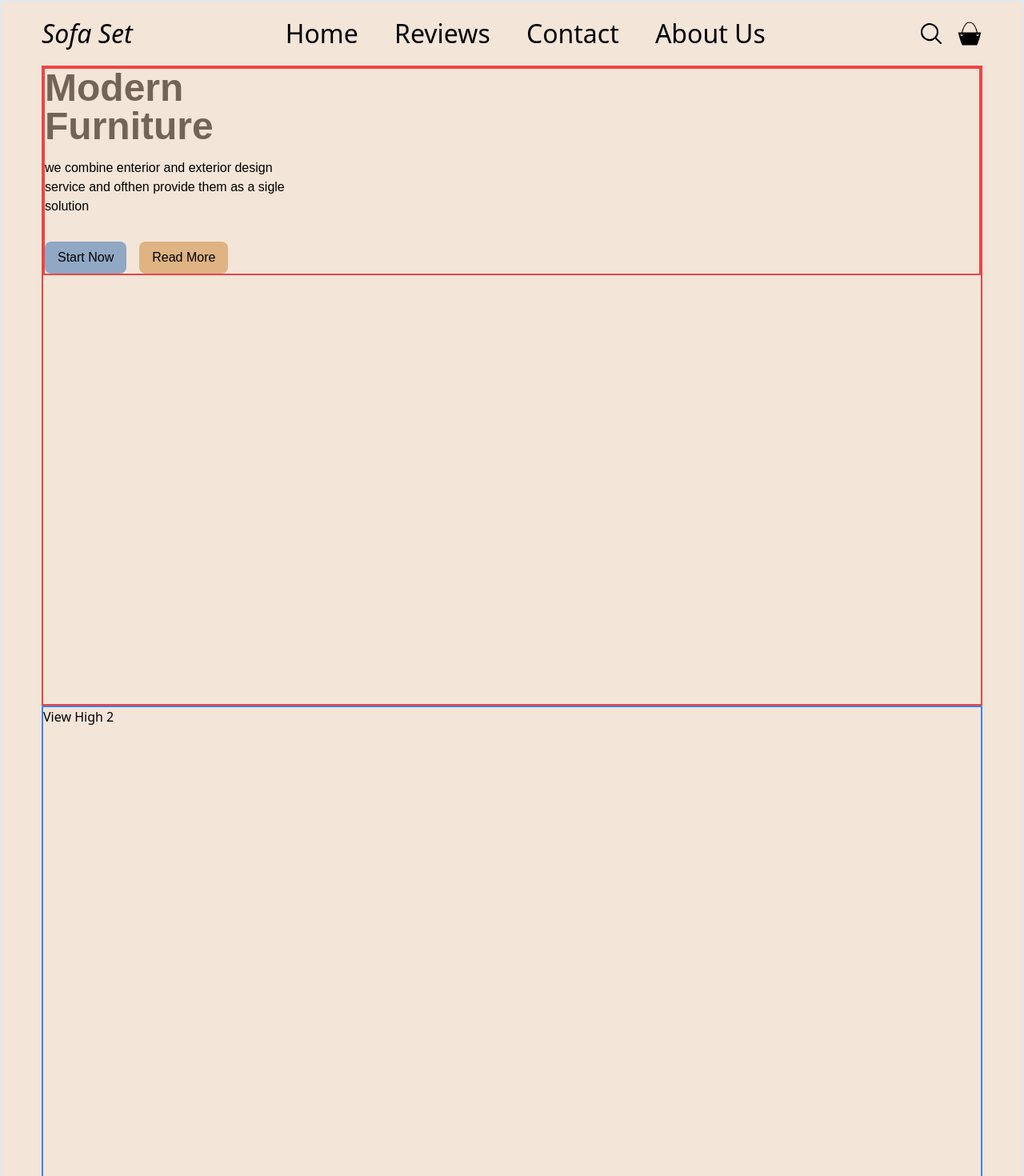
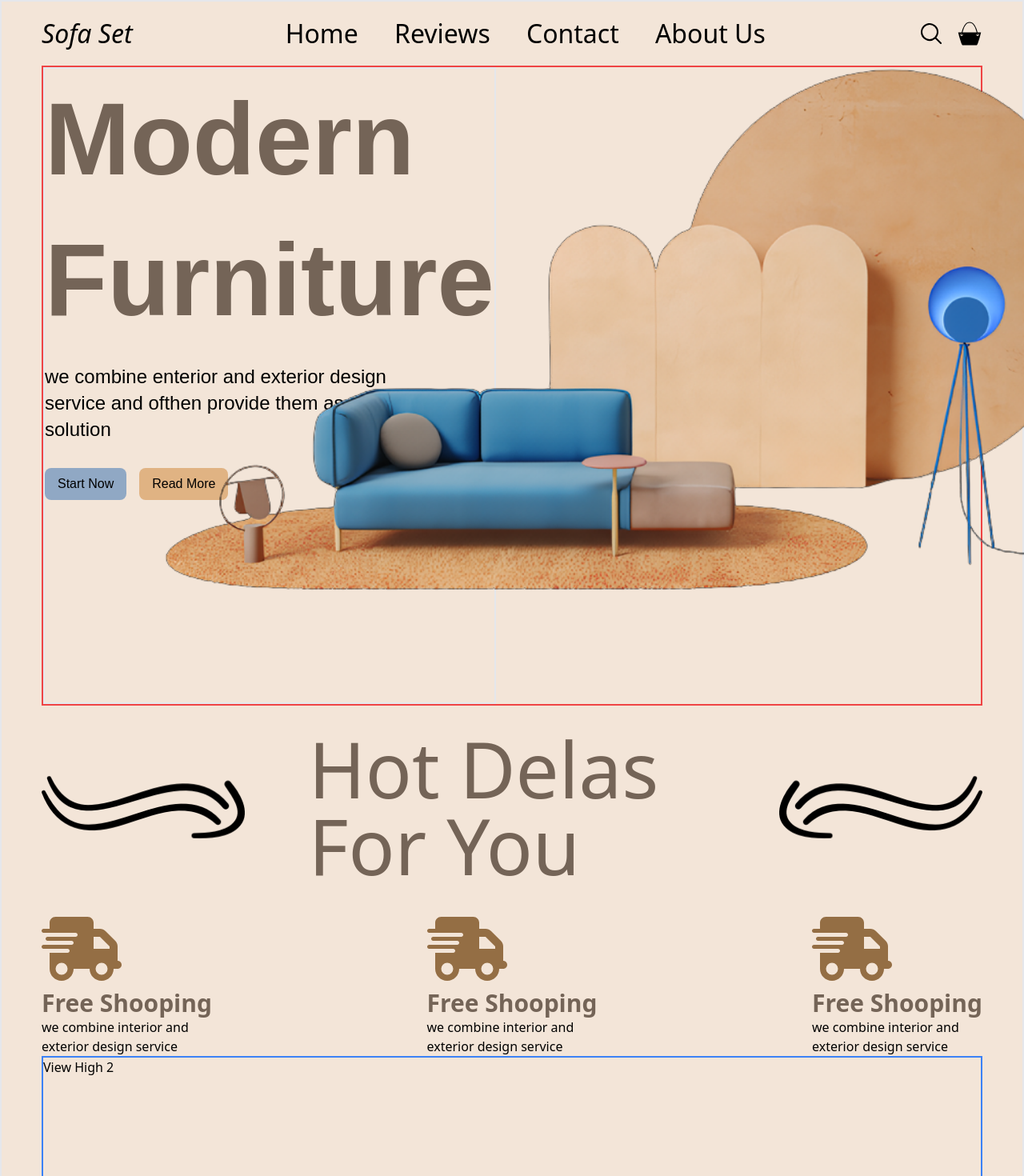
Before and after one commit to Aldyfaisal80/T10-furniture-store, a React (Vite) app: page / in a window 1280 px wide. Shown: the top 1470 px of the page at 80% size. Built offline with nearby package versions, Linux system fonts and the light colour scheme.

Commit message:
add hover color

```diff
--- a/src/components/fragments/Content.jsx
+++ b/src/components/fragments/Content.jsx
@@ -1,17 +1,48 @@
+import HeaderImg from "../../../public/assets/images/header1.png"
+import ArrowLeft from "../../../public/assets/images/arrow left.png"
+import ArrowRight from "../../../public/assets/images/arrow right.png"
+
+import { FaTruckFast } from "react-icons/fa6";
+import { FaCircleDollarToSlot } from "react-icons/fa6";
+import { PiChats } from "react-icons/pi";
+
 export default function Content() {
     return (
         <div>
-            <div className="w-full h-screen border-2 border-red-500">
-                <div className="font-Poppins border-red-500 border-2 whitespace flex flex-col gap-4">
-                    <div className="text-font-color text-5xl font-bold">
-                        <span>Modern <br /> Furniture</span>
+            <div className="w-full h-screen border-2 border-red-500 flex relative">
+                <div className="font-Poppins border-2 whitespace flex flex-col gap-4">
+                    <div className="text-font-color text-9xl font-bold leading-snug">
+                        <span className="text-justify">Modern <br /> Furniture</span>
                     </div>
-                    <span>we combine enterior and exterior design <br /> service and ofthen provide them as a sigle <br /> solution
+                    <span className="text-2xl leading-snug">we combine enterior and exterior design <br /> service and ofthen provide them as a sigle <br /> solution
                     </span>
                     <div className="flex gap-4 mt-4">
                         <button className="bg-primary-blue  px-4 py-2 rounded-lg">Start Now</button>
                         <button className="bg-primary-brown px-4 py-2 rounded-lg">Read More</button>
                     </div>
+                </div>
+                <img src={HeaderImg} className="absolute right-0 mr-[-54px] w-[1500px]" alt="" />
+            </div>
+            <div className="flex items-center justify-center gap-20 w-full text-font-color">
+                <div><img src={ArrowRight} className="w-[400px]" alt="" /></div>
+                <span className="text-8xl">Hot Delas For You</span>
+                <div><img src={ArrowLeft} className="w-[400px]" alt="" /></div>
+            </div>
+            <div className="flex items-center justify-between">
+                <div className="flex flex-col">
+                    <FaTruckFast size={100} className="text-icon-color"/>
+                    <h1 className="text-3xl text-font-color font-bold">Free Shooping</h1>
+                    <span>we combine interior and <br /> exterior design service</span>
+                </div>
+                <div className="flex flex-col">
+                    <FaTruckFast size={100} className="text-icon-color"/>
+                    <h1 className="text-3xl text-font-color font-bold">Free Shooping</h1>
+                    <span>we combine interior and <br /> exterior design service</span>
+                </div>
+                <div className="flex flex-col">
+                    <FaTruckFast size={100} className="text-icon-color"/>
+                    <h1 className="text-3xl text-font-color font-bold">Free Shooping</h1>
+                    <span>we combine interior and <br /> exterior design service</span>
                 </div>
             </div>
             <div className="w-full h-screen border-2 border-blue-500">
--- a/tailwind.config.js
+++ b/tailwind.config.js
@@ -13,7 +13,9 @@ export default {
         'font-color': '#746457',
         'primary-blue': '#90A8C4',
         'primary-brown': '#E0B383',
-        'primary-bg': '#F3E5D8'
+        'primary-bg': '#F3E5D8',
+        'icon-color': '#946E44',
+        'hover-color': '#D1AB87',
       },
     },
   },
```
Also changed, not shown: public/assets/images/header1.png (added).
